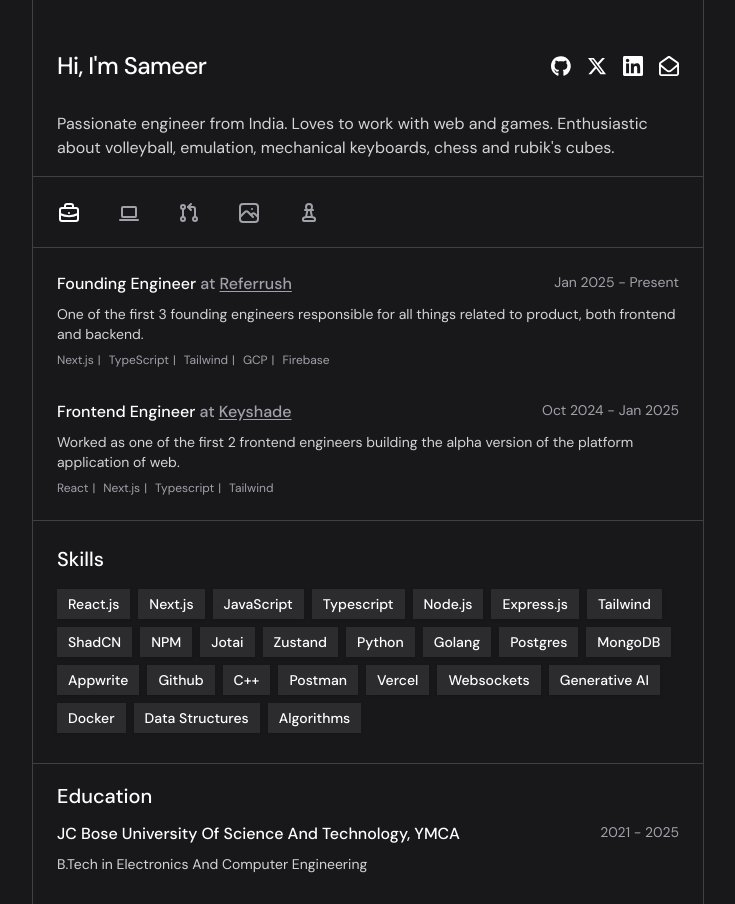
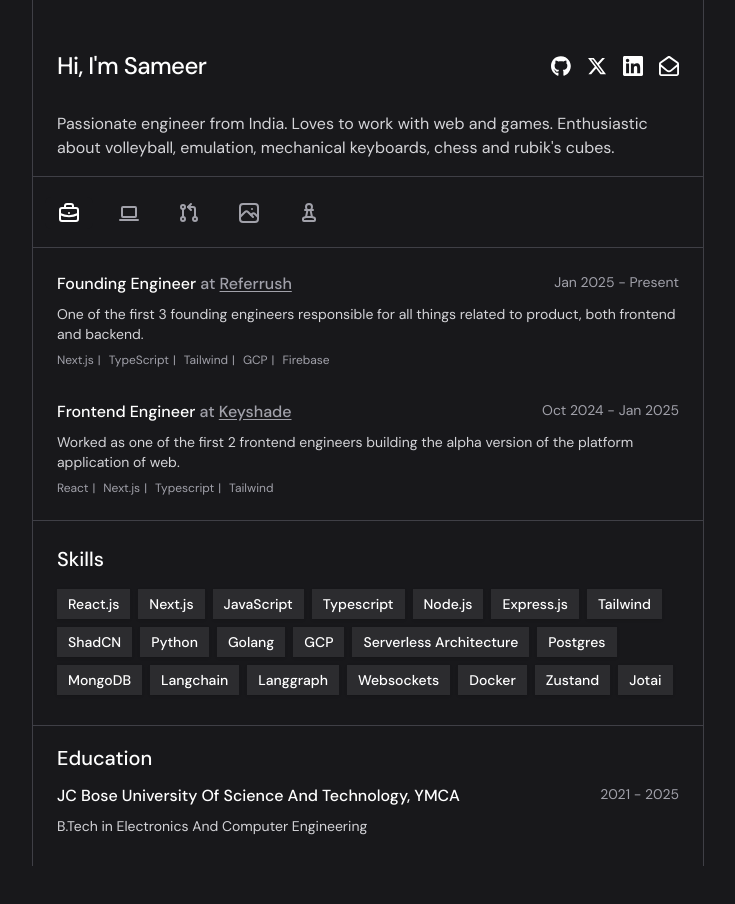
Before and after one commit to poswalsameer/Updated-Portfolio, a Next.js app in the folder portfolio/: page / in a window 1280 px wide. Shown: the whole page, without its empty margins (272-1007 px from the left). After the commit the page ends 866 px from the top, so only its background shows below. Built offline with nearby package versions, Linux system fonts and the light colour scheme; what chess-web-api would draw is missing.

Commit message:
Refactor constants in index.ts for clarity

```diff
--- a/portfolio/src/constants/index.ts
+++ b/portfolio/src/constants/index.ts
@@ -140,25 +140,18 @@
   "Express.js",
   "Tailwind",
   "ShadCN",
-  "NPM",
-  "Jotai",
-  "Zustand",
   "Python",
   "Golang",
+  "GCP",
+  "Serverless Architecture",
   "Postgres",
   "MongoDB",
-  "Appwrite",
-  "Github",
-  "C++",
-  "Postman",
-  "Vercel",
+  "Langchain",
+  "Langgraph",
   "Websockets",
-  "Generative AI",
-  // "C#",
-  // "Unity",
   "Docker",
-  "Data Structures",
-  "Algorithms"
+  "Zustand",
+  "Jotai",
 ]
 
 export const description = "Passionate engineer from India. Loves to work with web and games. Enthusiastic about volleyball, emulation, mechanical keyboards, chess and rubik's cubes."
```
